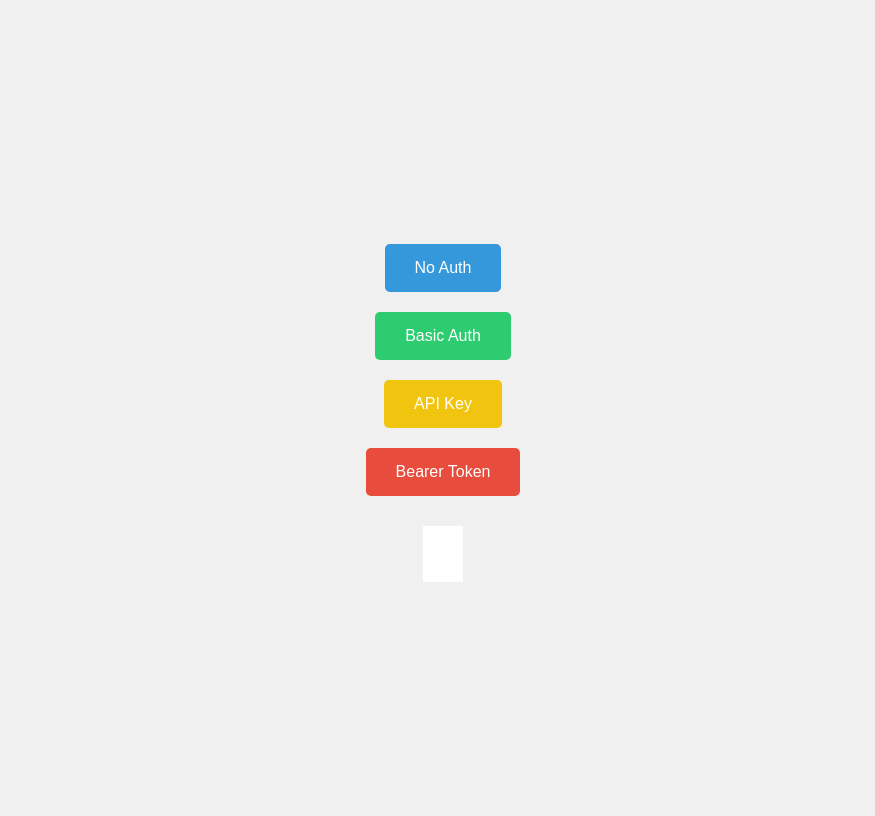
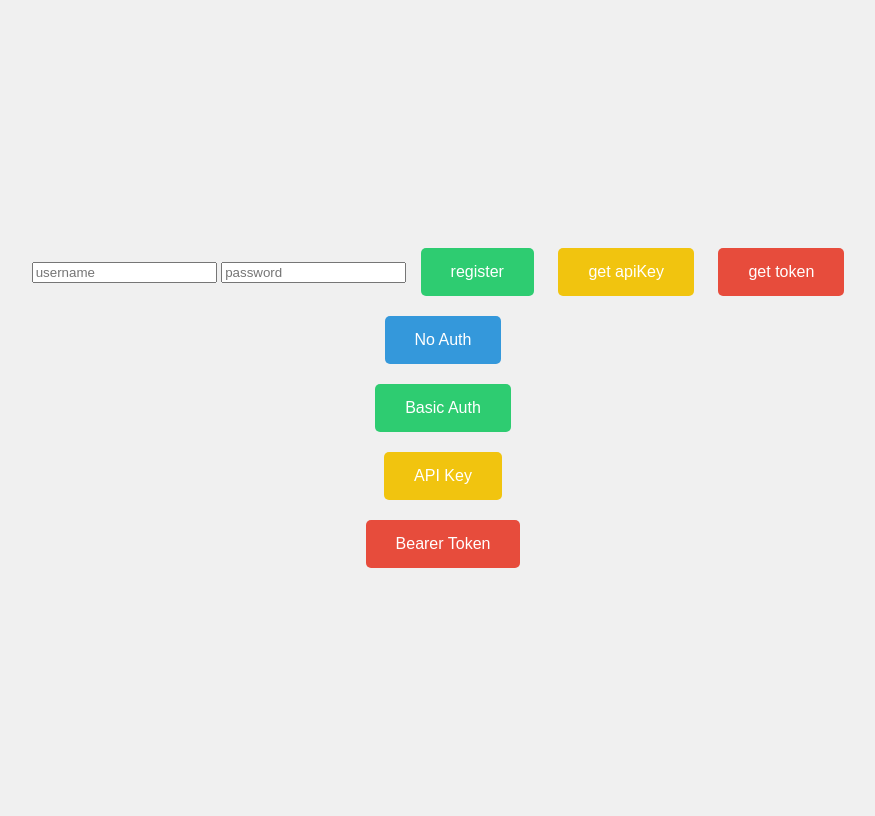
Before and after one commit to artymiz/web-bootcamp, a Node server app: template 28-api-auth-activity/views/index.ejs in a window 1280 px wide. Shown: the whole page, without its empty margins (197-1072 px from the left). Run offline with Node 20, Linux system fonts and the light colour scheme; the template is opened without the code that fills it, so the values that code supplies are empty.

Commit message:
api-auth: interactibility for registration and apikey/token generation

```diff
--- a/28-api-auth-activity/index.js
+++ b/28-api-auth-activity/index.js
@@ -2,47 +2,136 @@ import express from "express";
 import axios from "axios";
 
 const app = express();
+app.use(express.urlencoded({ extended: true }));
 const port = 3000;
 const API_URL = "https://secrets-api.appbrewery.com/";
 
 //TODO 1: Fill in your values for the 3 types of auth.
-const yourUsername = "";
-const yourPassword = "";
-const yourAPIKey = "";
-const yourBearerToken = "";
+var yourUsername = "";
+var yourPassword = "";
+var yourAPIKey = "";
+var yourBearerToken = "";
 
-app.get("/", (req, res) => {
-  res.render("index.ejs", { content: "API Response." });
+app.get("/", (_, res) => {
+  const resObj = getResponseObject("API Response");
+  res.render("index.ejs", resObj);
 });
 
-app.get("/noAuth", (req, res) => {
+app.post("/register", (req, res) => {
+  yourPassword = req.body.password;
+  yourUsername = req.body.username;
+  console.log(`username: ${req.body.username}, password: ${req.body.password}`);
+  res.render("index.ejs", getResponseObject("Registered Successfully"));
+  res.redirect("/");
+  // res.send({ username: yourUsername, password: yourPassword })
+  // try {
+  //   axios.post(`${API_URL}register`, {
+  //     username: req.body.username,
+  //     password: req.body.password,
+  //   }).then((response) => {
+  //       yourUsername = req.body.username;
+  //       yourPassword = req.body.password;
+  //       console.log(`username: ${yourUsername}, password: ${yourPassword}`);
+  //       if (response.status === 200) {
+  //         res.render("index.ejs", { content: "Registration successful." });
+  //       }
+  //   });
+  // } catch (error) {
+  //   console.log(`register error: ${error.message}`);
+  //   // res.status(404).send("Error: " + error.message);
+  // }
+});
+
+app.post("/get-token", (req, res) => {
+  yourPassword = req.body.password;
+  yourUsername = req.body.username;
+  yourBearerToken = "bearerToken";
+  console.log(req.body);
+  res.redirect("/");
+  // res.send({ username: yourUsername, password: yourPassword })
+  // try {
+  //   axios.post(`${API_URL}get-auth-token`, {
+  //     username: req.body.username,
+  //     password: req.body.password,
+  //   }).then((response) => {
+  //     console.log(`token: ${response.data.token}`);
+  //     res.render("index.ejs", { token: response.data.token });
+  //   });
+  // } catch (error) {
+  //   res.status(404).send("Error: " + error.message);
+  // }
+});
+
+app.get("/get-apikey", (_, res) => {
+  try {
+    axios.get(`${API_URL}generate-api-key`).then((response) => {
+      yourAPIKey = response.data.apiKey;
+      console.log(`apiKey: ${yourAPIKey}`);
+      res.render("index.ejs", getResponseObject("API key received"));
+    });
+  } catch (error) {
+    res.status(404).send("Error: " + error.message);
+  }
+});
+
+app.get("/noAuth", (_, res) => {
   //TODO 2: Use axios to hit up the /random endpoint
   //The data you get back should be sent to the ejs file as "content"
   //Hint: make sure you use JSON.stringify to turn the JS object from axios into a string.
+  try {
+    axios.get(`${API_URL}random`).then((response) => {
+      if (response.status === 200) {
+        res.render( "index.ejs", getResponseObject(JSON.stringify(response.data)) );
+      } else {
+        console.log(`Error: ${response.status}`);
+      }
+    });
+  } catch (error) {
+    res.status(404).send("Error: " + error.message);
+  };
 });
 
-app.get("/basicAuth", (req, res) => {
-  //TODO 3: Write your code here to hit up the /all endpoint
-  //Specify that you only want the secrets from page 2
-  //HINT: This is how you can use axios to do basic auth:
+app.get("/basicauth", (_, res) => {
+  //todo 3: write your code here to hit up the /all endpoint
+  //specify that you only want the secrets from page 2
+  //hint: this is how you can use axios to do basic auth:
   // https://stackoverflow.com/a/74632908
   /*
-   axios.get(URL, {
+   axios.get(url, {
       auth: {
         username: "abc",
         password: "123",
       },
     });
   */
+  try {
+    axios.get(`${API_URL}all?page=2`, {
+      auth: {
+        username: yourUsername,
+        password: yourPassword,
+      },
+    }).then((response) => {
+      res.render( "index.ejs", getResponseObject(json.stringify(response.data)) );
+    });
+  } catch (error) {
+    res.status(404).send("error: " + error.message);
+  }
 });
 
-app.get("/apiKey", (req, res) => {
+app.get("/apiKey", (_, res) => {
   //TODO 4: Write your code here to hit up the /filter endpoint
   //Filter for all secrets with an embarassment score of 5 or greater
   //HINT: You need to provide a query parameter of apiKey in the request.
+  try {
+    axios.get(`${API_URL}filter?apiKey=${yourAPIKey}&score=5`).then((response) => {
+      res.render("index.ejs", getResponseObject(JSON.stringify(response.data)) );
+    });
+  } catch (error) {
+    res.status(404).send("Error: " + error.message);
+  }
 });
 
-app.get("/bearerToken", (req, res) => {
+app.get("/bearerToken", (_, res) => {
   //TODO 5: Write your code here to hit up the /secrets/{id} endpoint
   //and get the secret with id of 42
   //HINT: This is how you can use axios to do bearer token auth:
@@ -54,8 +143,25 @@ app.get("/bearerToken", (req, res) => {
     },
   });
   */
+  axios.get(`${API_URL}secrets/42`, {
+    headers: {
+      Authorization: `Bearer ${yourBearerToken}`,
+    },
+  }).then((response) => {
+    res.render("index.ejs", getResponseObject(JSON.stringify(response.data)));
+  });
 });
 
 app.listen(port, () => {
   console.log(`Server is running on port ${port}`);
 });
+
+const getResponseObject = ((resContent) => {
+  let resObj = { content: resContent };
+  if (yourUsername.length > 0) { resObj.username = yourUsername; }
+  if (yourPassword.length > 0) { resObj.password = yourPassword; }
+  if (yourAPIKey.length > 0) { resObj.apiKey = yourAPIKey; }
+  if (yourBearerToken.length > 0) { resObj.token = yourBearerToken; }
+
+  return resObj;
+});
--- a/28-api-auth-activity/views/index.ejs
+++ b/28-api-auth-activity/views/index.ejs
@@ -48,17 +48,38 @@
   </style>
 </head>
 
+
 <body>
+  <div style="align-items:start;">
+    <% if (locals.token) { %>
+      <p>Token: <%=token%></p>
+    <% } %>
+
+    <% if (locals.apiKey) { %>
+      <p>API Key: <%=apiKey%></p>
+    <% } %>
+  </div>
+
+  <form id="namepass">
+      <input type="text" name="username" placeholder="username" value="<%= locals.username %>"/>
+      <input type="text" name="password" placeholder="password" value="<%= locals.password %>"/>
+    <button type="submit" id="basicAuth" formaction="/register" formmethod="post" id="register">register</button>
+    <button type="submit" id="apiKey" formaction="/get-apikey" formmethod="get">get apiKey</button>
+    <button type="submit" id="bearerToken" formaction="/get-token" formmethod="post" id="get-token">get token</button>
+  </form>
+
   <button type="submit" id="noAuth" onclick="window.location.href='/noAuth'">No Auth</button>
   <button id="basicAuth" onclick="window.location.href='/basicAuth'">Basic Auth</button>
   <button id="apiKey" onclick="window.location.href='/apiKey'">API Key</button>
   <button id="bearerToken" onclick="window.location.href='/bearerToken'">Bearer Token</button>
 
-  <div class="response-area">
-    <p>
-      <%=content%>
-    </p>
-  </div>
+  <% if (locals.content) { %>
+    <div class="response-area">
+      <p>
+        <%=content%>
+      </p>
+    </div>
+  <% } %>
 </body>
 
 </html>
```
